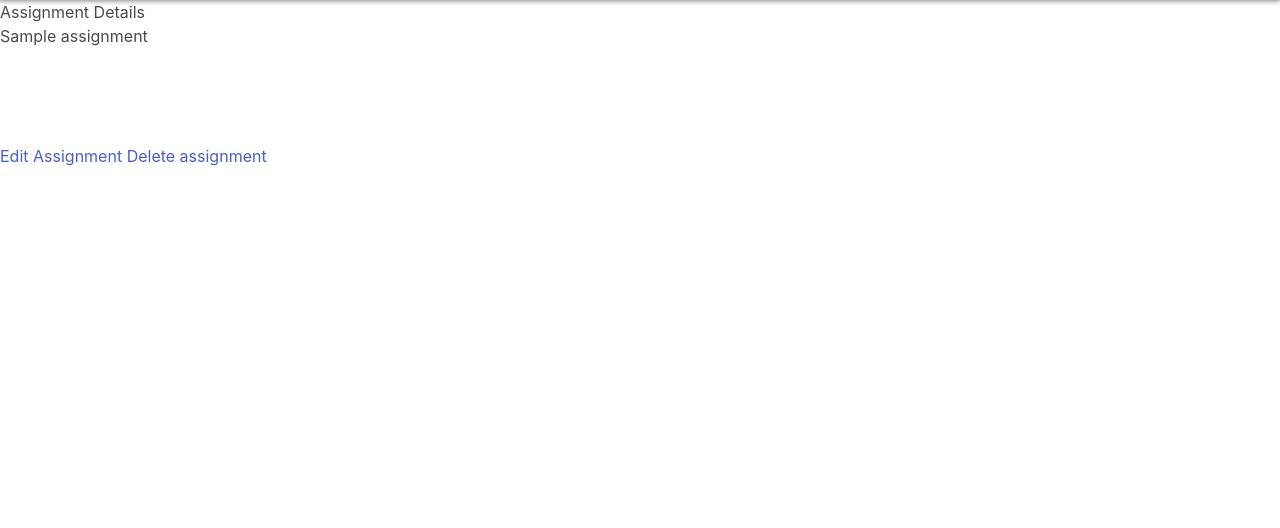
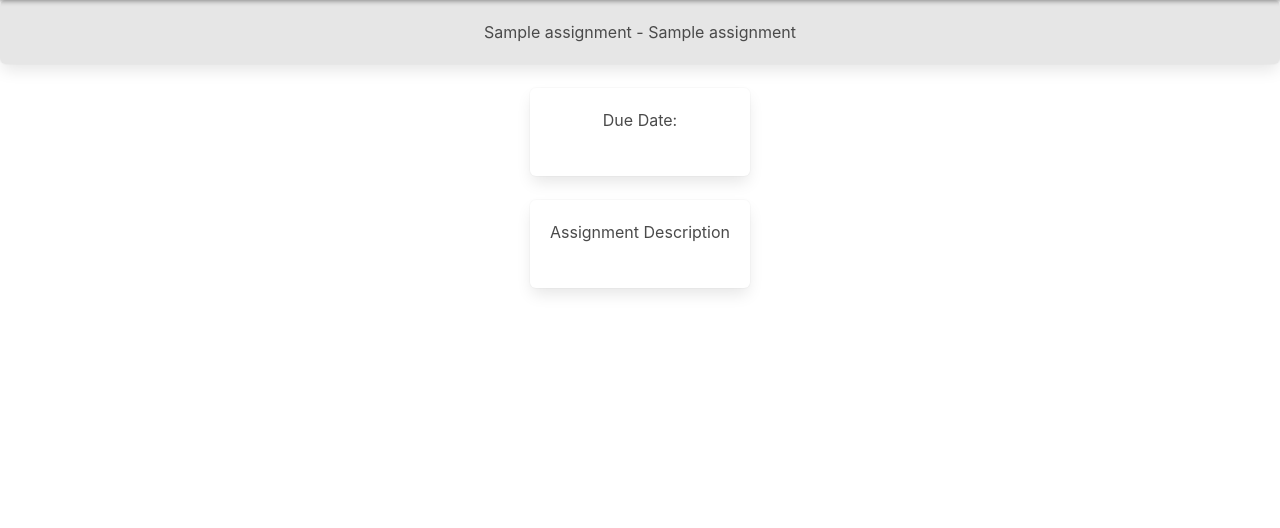
Before and after one commit to IslaFranco/schoolpy, a Django app: page /assignments/1/ in a window 1280 px wide. Shown: the part 56-584 px from the top of the page. Run offline with Django 4.2, Linux system fonts and the light colour scheme; tables that the repository leaves empty hold one stand-in row (values such as "Sample post").

Commit message:
boiler plate

```diff
--- a/main_app/templates/assignments/detail.html
+++ b/main_app/templates/assignments/detail.html
@@ -1,19 +1,25 @@
 {% extends 'base.html' %}
 
 {% block content %}
-<h1>Assignment Details</h1>
-<div>
+<div class="box page-header">
+    <h2>{{ assignment.subject }} - {{ assignment.title }}</h2>
+</div>
+<div class="col-container">
     <div>
-        <span>{{ assignment.title }}</span>
-        <p>{{ assignment.subject }}</p>
-        <p>{{ assignment.description }}</p>
-        <p>{{ assignment.due_date }}</p>
-        <p>{{ assignment.submitted }} </p>
+        <div class="box col-container">
+            <h3>Due Date: </h3>
+            <p class="text-center">{{ assignment.due_date }}</p>
+        </div>
+        <div class="box col-container">
+            <h3>Assignment Description</h3>
+            <p class="text-center">{{ assignment.description }}</p>
+        </div>
     </div>
     <div>
-        <a href="{% url 'assignment_update' assignment.id %}">Edit Assignment</a>  <!-- TODO need links -->
-        <a href="{% url 'assignment_delete' assignment.id %}"> Delete assignment</a>  <!-- TODO need links -->
+        {% if user.role == "TEACHER" %}
+        <a class="button is-info" href="{% url 'assignment_update' assignment.id %}">Edit Assignment</a>
+        <a class="button is-danger" href="{% url 'assignment_delete' assignment.id %}"> Delete assignment</a>
+        {% endif %}
     </div>
 </div>
-
 {% endblock %}
```
Also changed, not shown: main_app/templates/assignments/index.html (+7 -7 lines).
